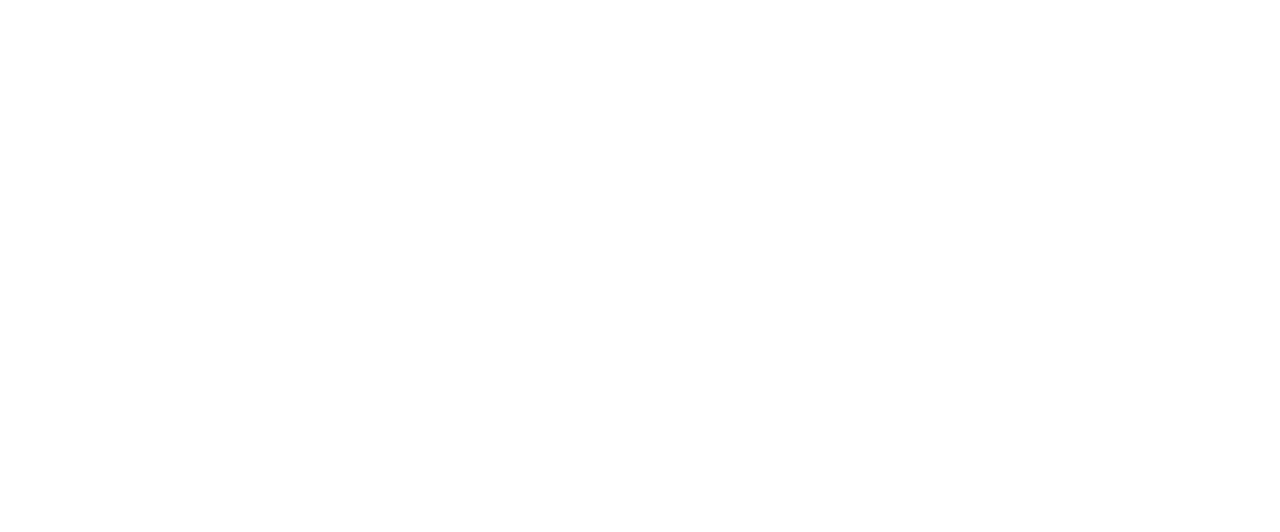
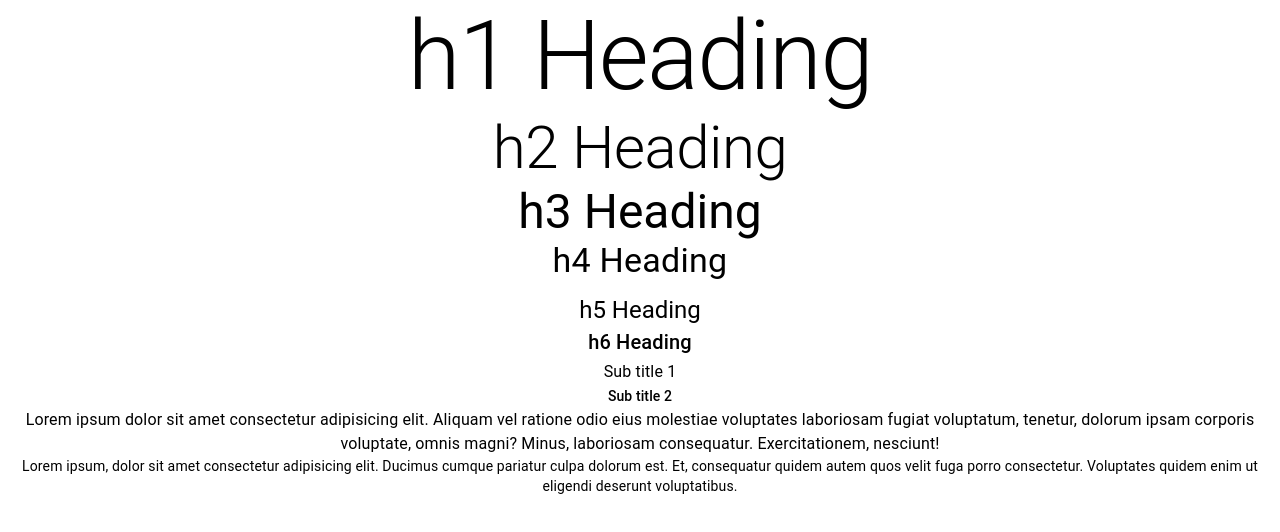
Before and after one commit to Gapotchenko-Yakov/react-mui-codevolution, a React (Create React App) app: page / in a window 1280 px wide. Shown: the top 532 px of the page. Built offline with nearby package versions, Linux system fonts and the light colour scheme.

Commit message:
Add Typography demo.

```diff
--- a/src/App.tsx
+++ b/src/App.tsx
@@ -1,7 +1,12 @@
 import "./App.css";
+import MuiTypography from "./components/MuiTypography";
 
 function App() {
-  return <div className="App"></div>;
+  return (
+    <div className="App">
+      <MuiTypography />
+    </div>
+  );
 }
 
 export default App;
--- /dev/null
+++ b/src/components/MuiTypography.tsx
@@ -0,0 +1,35 @@
+import { Typography } from "@mui/material";
+import React from "react";
+
+const MuiTypography = () => {
+  return (
+    <div>
+      <Typography variant="h1">h1 Heading</Typography>
+      <Typography variant="h2">h2 Heading</Typography>
+      <Typography variant="h3">h3 Heading</Typography>
+      <Typography variant="h4" component="h1" gutterBottom>
+        h4 Heading
+      </Typography>
+      <Typography variant="h5">h5 Heading</Typography>
+      <Typography variant="h6">h6 Heading</Typography>
+
+      <Typography variant="subtitle1">Sub title 1</Typography>
+      <Typography variant="subtitle2">Sub title 2</Typography>
+
+      <Typography variant="body1">
+        Lorem ipsum dolor sit amet consectetur adipisicing elit. Aliquam vel
+        ratione odio eius molestiae voluptates laboriosam fugiat voluptatum,
+        tenetur, dolorum ipsam corporis voluptate, omnis magni? Minus,
+        laboriosam consequatur. Exercitationem, nesciunt!
+      </Typography>
+      <Typography variant="body2">
+        Lorem ipsum, dolor sit amet consectetur adipisicing elit. Ducimus cumque
+        pariatur culpa dolorum est. Et, consequatur quidem autem quos velit fuga
+        porro consectetur. Voluptates quidem enim ut eligendi deserunt
+        voluptatibus.
+      </Typography>
+    </div>
+  );
+};
+
+export default MuiTypography;
```
